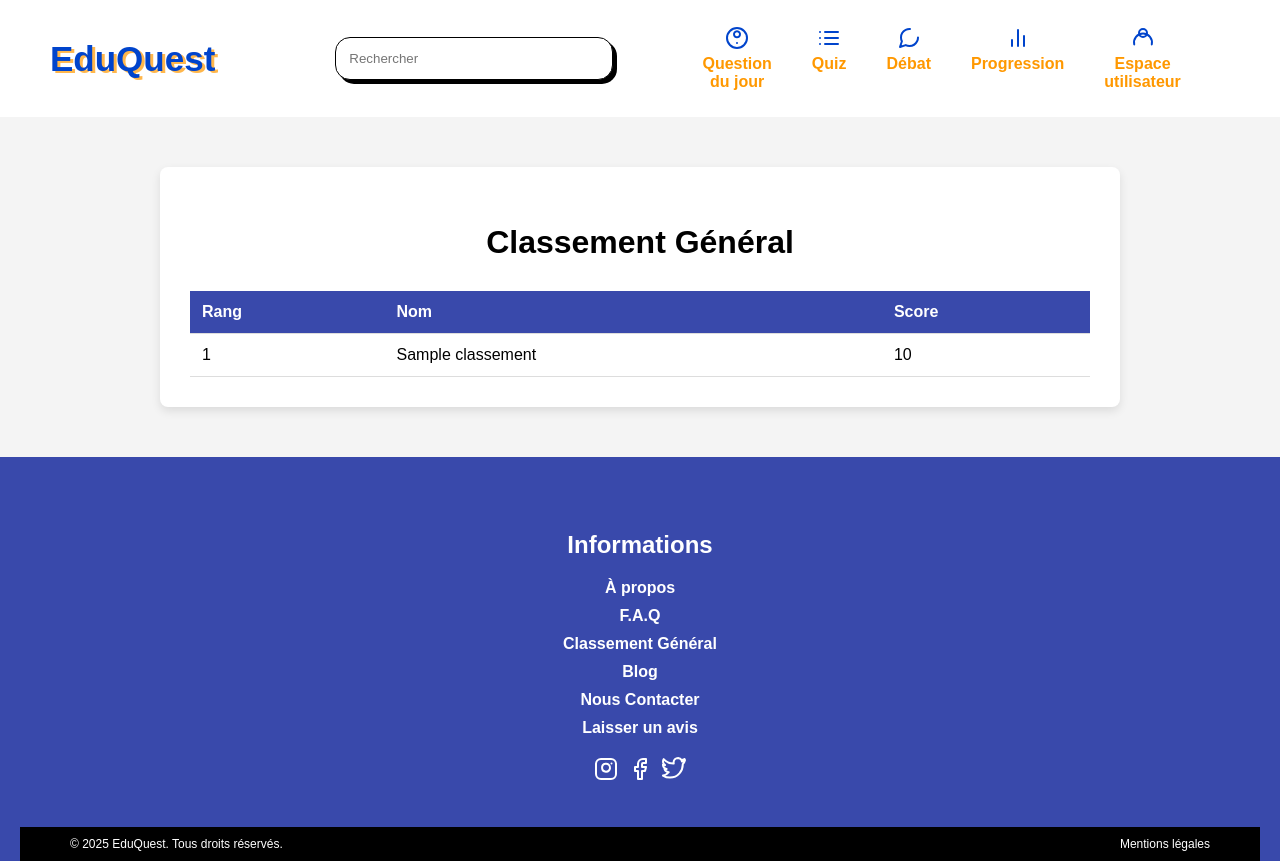
After one commit to Nazim6702/EduQuest, a Symfony app: template templates/link_footer/classement.html.twig in a window 1280 px wide. The commit adds this page. Run offline with Twig, Linux system fonts and the light colour scheme; the template is opened without the code that fills it: most values are stand-ins (such as "Sample title", 1, 10 or a date in 2020); some libraries are stand-ins or nearby versions.

Commit message:
footer : classement général

```diff
--- /dev/null
+++ b/public/css/pages/classement.css
@@ -0,0 +1,40 @@
+.classement-section {
+    background-color: #f4f4f4;
+    padding: 50px;
+    font-family: Arial, sans-serif;
+}
+
+.classement-container {
+    max-width: 900px;
+    margin: 0 auto;
+    background-color: white;
+    padding: 30px;
+    border-radius: 8px;
+    box-shadow: 0 4px 10px rgba(0, 0, 0, 0.1);
+}
+
+.classement-container h2 {
+    text-align: center;
+    font-size: 32px;
+    margin-bottom: 30px;
+}
+
+.classement-table {
+    width: 100%;
+    border-collapse: collapse;
+}
+
+.classement-table th, .classement-table td {
+    padding: 12px;
+    text-align: left;
+    border-bottom: 1px solid #ddd;
+}
+
+.classement-table th {
+    background-color: #3949ab;
+    color: white;
+}
+
+.classement-table tr:hover {
+    background-color: #f1f1f1;
+}
--- a/templates/components/footer.html.twig
+++ b/templates/components/footer.html.twig
@@ -4,7 +4,7 @@
         <ul>
             <li><a href="{{ path('app_about') }}">À propos</a></li>
             <li><a href="{{ path('app_faq') }}">F.A.Q</a></li>
-            <li><a href="#" class="coming-soon">Classement Général</a></li>
+            <li><a href="{{ path('app_classement') }}">Classement Général</a></li>
             <li><a href="#" class="coming-soon">Blog</a></li>
             <li><a href="#" class="coming-soon">Nous Contacter</a></li>
             <li><a href="#" class="coming-soon">Laisser un avis</a></li>
--- /dev/null
+++ b/templates/link_footer/classement.html.twig
@@ -0,0 +1,35 @@
+{% extends 'base.html.twig' %}
+
+{% block title %}EduQuest - Classement Général{% endblock %}
+
+{% block stylesheets %}
+    {{ parent() }}
+    <link rel="stylesheet" href="{{ asset('css/pages/classement.css') }}">
+{% endblock %}
+
+{% block body %}
+    <section class="classement-section">
+        <div class="classement-container">
+            <h2>Classement Général</h2>
+
+            <table class="classement-table">
+                <thead>
+                    <tr>
+                        <th>Rang</th>
+                        <th>Nom</th>
+                        <th>Score</th>
+                    </tr>
+                </thead>
+                <tbody>
+                    {% for classement in classements %}
+                        <tr>
+                            <td>{{ loop.index }}</td>
+                            <td>{{ classement.nom }}</td>
+                            <td>{{ classement.score }}</td>
+                        </tr>
+                    {% endfor %}
+                </tbody>
+            </table>
+        </div>
+    </section>
+{% endblock %}
```
Also changed, not shown: src/Controller/ClassementController.php (added, +24 -0 lines), 1 other file.
